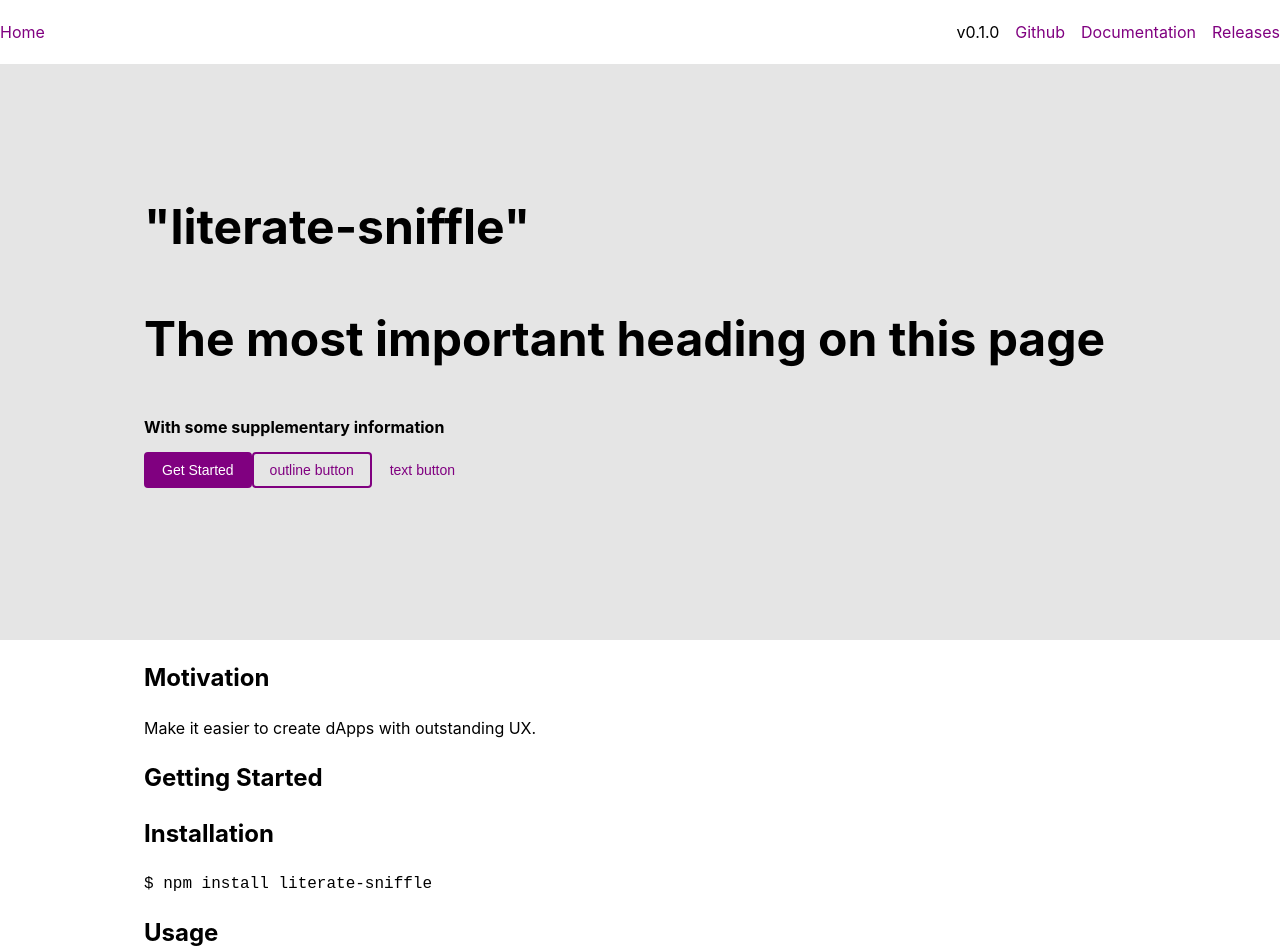
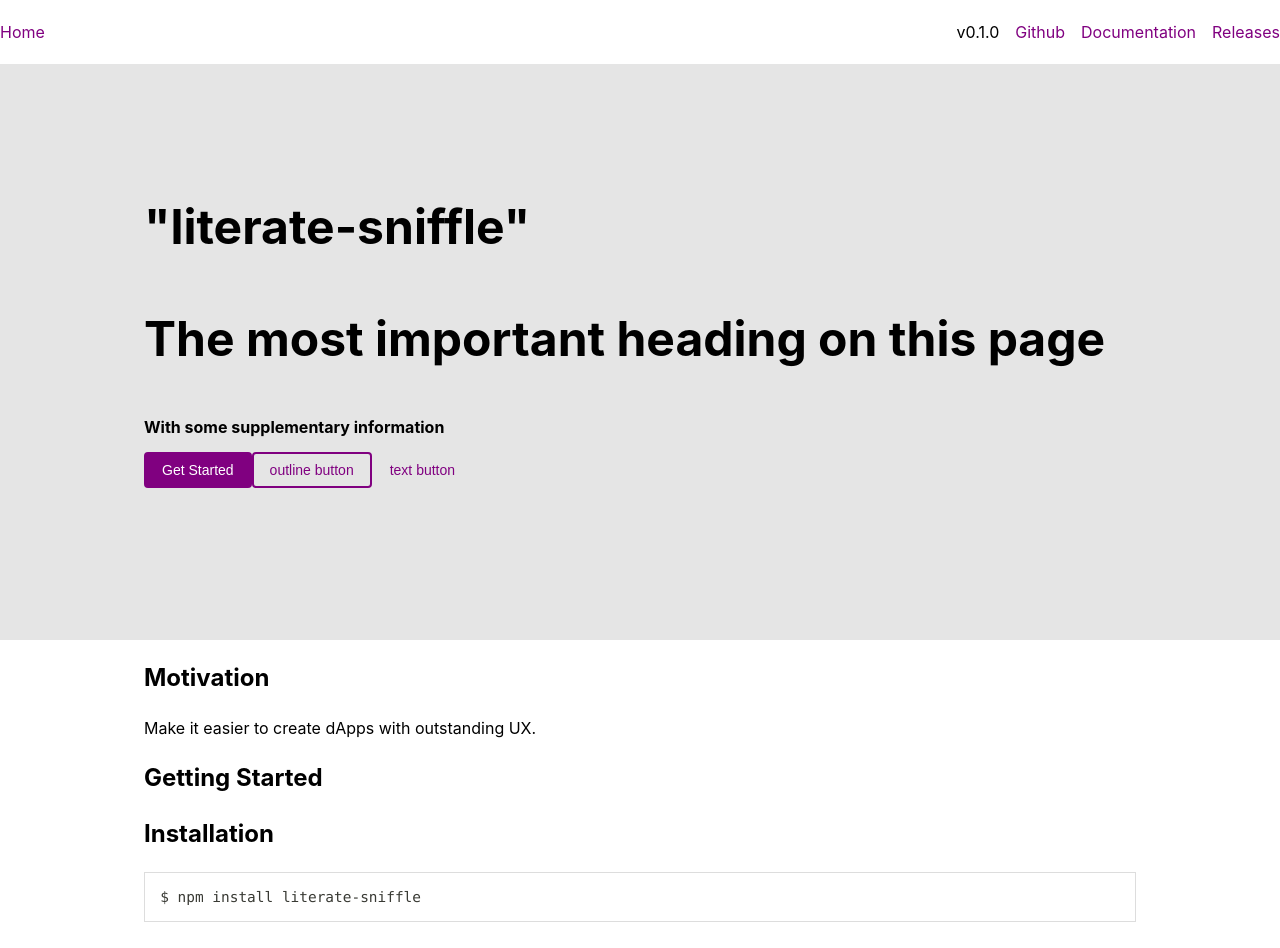
Before and after one commit to ConsenSysMesh/design-system-website, a Next.js app: page / in a window 1280 px wide. Shown: the top 948 px of the page. Built offline with nearby package versions, Linux system fonts and the light colour scheme.

Commit message:
use CodeBlock

```diff
--- a/pages/index.js
+++ b/pages/index.js
@@ -47,11 +47,10 @@ const Home = () => (
             <h1>Getting Started</h1>
 
             <h1>Installation</h1>
-            <pre>
-              <code>
-                $ npm install literate-sniffle
-              </code>
-            </pre>
+            <CodeBlock>
+              $ npm install literate-sniffle
+            </CodeBlock>
+
             <h1>Usage</h1>
 
             <CodeBlock>
```
